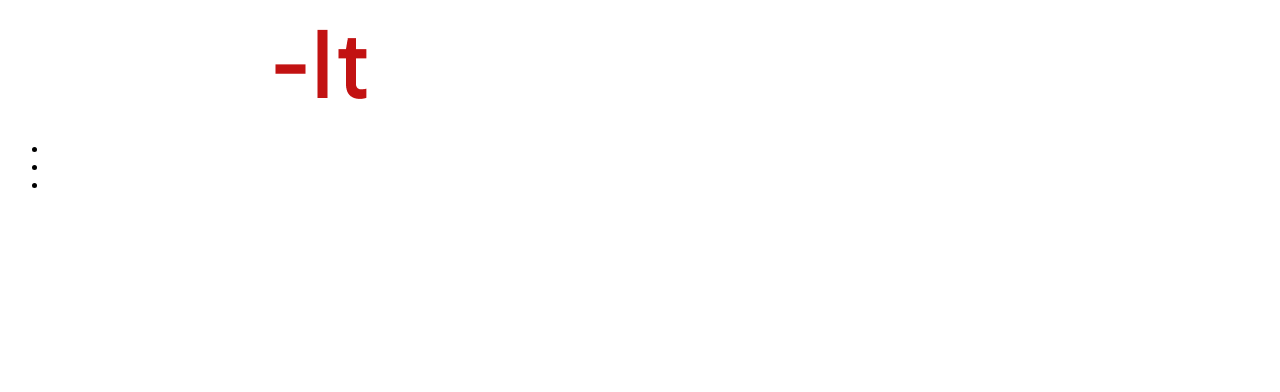
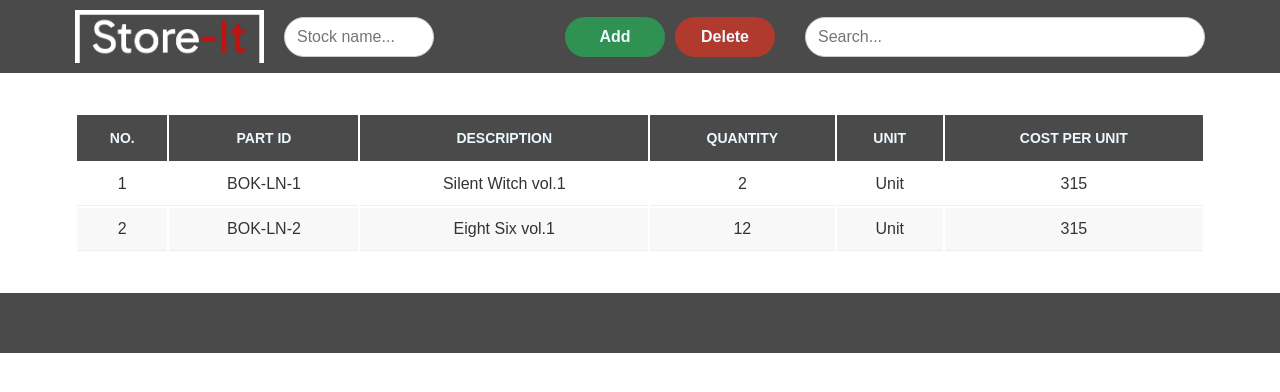
Before and after one commit to dwisarut/StoreIt, a website: page html/stock.html in a window 1280 px wide. Drawn offline with Linux system fonts and the light colour scheme; a web font is replaced by a local one.

Commit message:
feat: update link to other page and styling

```diff
--- a/css/stock.css
+++ b/css/stock.css
@@ -0,0 +1,140 @@
+@import url('https://fonts.googleapis.com/css2?family=Cabin:ital,wght@0,400..700;1,400..700&family=Gabarito:wght@400..900&family=Raleway:ital,wght@0,100..900;1,100..900&display=swap');
+
+* {
+    margin: 0;
+    padding: 0;
+    box-sizing: border-box;
+    font-family: 'Gabarito', sans-serif;
+    overflow-x: hidden;
+}
+
+header {
+    display: flex;
+    justify-content: space-between;
+    align-items: center;
+    padding: 10px 75px;
+    background-color: #4A4A4A;
+    gap: 20px;
+}
+
+#header-logo {
+    width: 189px;
+    height: 53px;
+    display: block;
+}
+
+.action-bar {
+    display: flex;
+    flex-grow: 1;
+    align-items: center;
+    gap: 30px;
+}
+
+.namebar {
+    width: 150px;
+    margin-right: auto;
+}
+
+.create-form {
+    display: flex;
+    gap: 10px;
+    align-items: center;
+}
+
+.action-bar input[type="text"] {
+    padding: 8px 12px;
+    border: 1px solid #ccc;
+    border-radius: 2em;
+    font-size: 16px;
+    height: 40px;
+}
+
+.namebar,
+.searchbar {
+    outline: none;
+    border: none;
+}
+
+.searchbar {
+    width: 400px;
+}
+
+.action-bar button {
+    color: #ECFAFF;
+    border: none;
+    padding: 10px 15px;
+    border-radius: 2em;
+    font-size: 16px;
+    font-weight: bold;
+    cursor: pointer;
+    height: 40px;
+    width: 100px;
+    transition: background-color 0.1s;
+}
+
+.add-btn {
+    background-color: #2f9253;
+}
+
+.delete-btn {
+    background-color: #B03A2E;
+}
+
+.add-btn:hover {
+    background-color: #38b365;
+}
+
+.delete-btn:hover {
+    background-color: #C04A3E;
+}
+
+main {
+    padding: 40px 75px;
+}
+
+table {
+    width: 100%;
+    /* border-collapse: collapse;  */
+    background-color: white;
+    border-radius: 8px;
+    overflow: hidden;
+}
+
+table thead {
+    background-color: #4A4A4A;
+    color: #ECFAFF;
+}
+
+table th {
+    padding: 15px 10px;
+    text-align: center;
+    font-weight: bold;
+    font-size: 14px;
+    text-transform: uppercase;
+    box-sizing: border-box;
+}
+
+table td {
+    padding: 12px 10px;
+    text-align: center;
+    border-bottom: 1px solid #eee;
+    font-size: 16px;
+    color: #333;
+}
+
+table tbody tr:nth-child(even) {
+    background-color: #f8f8f8;
+}
+
+table tbody tr:hover {
+    background-color: #e0e0e0;
+    cursor: pointer;
+}
+
+footer {
+    height: 60px;
+    background-color: #4A4A4A;
+    display: flex;
+    align-items: center;
+    justify-content: center;
+}
--- a/html/stock.html
+++ b/html/stock.html
@@ -11,18 +11,54 @@
     <body>
 
         <header>
-            <a href="/"><img id="header-logo" src="../images/Dark-theme-logo.png" alt="Store-It logo"></a>
-            <nav>
-                <ul>
-                    <li></li>
-                    <li></li>
-                    <li></li>
-                </ul>
-            </nav>
+            <a href="../html/index.html"><img id="header-logo" src="../images/Dark-theme-logo.png" alt="Store-It logo"></a>
+
+            <div class="action-bar">
+                <input type="text" class="namebar" placeholder="Stock name...">
+
+                <form class="create-form">
+                    <button type="button" class="add-btn">Add</button>
+                    <button type="button" class="delete-btn">Delete</button>
+                </form>
+
+                <form class="search-form">
+                    <input type="text" class="searchbar" placeholder="Search...">
+                </form>
+            </div>
+
         </header>
 
         <main>
-
+            <table>
+                <thead>
+                    <tr>
+                        <th>No.</th>
+                        <th>Part ID</th>
+                        <th>Description</th>
+                        <th>Quantity</th>
+                        <th>Unit</th>
+                        <th>Cost per Unit</th>
+                    </tr>
+                </thead>
+                <tbody>
+                    <tr>
+                        <td>1</td>
+                        <td>BOK-LN-1</td>
+                        <td>Silent Witch vol.1</td>
+                        <td>2</td>
+                        <td>Unit</td>
+                        <td>315</td>
+                    </tr>
+                    <tr>
+                        <td>2</td>
+                        <td>BOK-LN-2</td>
+                        <td>Eight Six vol.1</td>
+                        <td>12</td>
+                        <td>Unit</td>
+                        <td>315</td>
+                    </tr>
+                </tbody>
+            </table>
         </main>
 
         <footer>
```
Also changed, not shown: html/index.html (+2 -2 lines).
